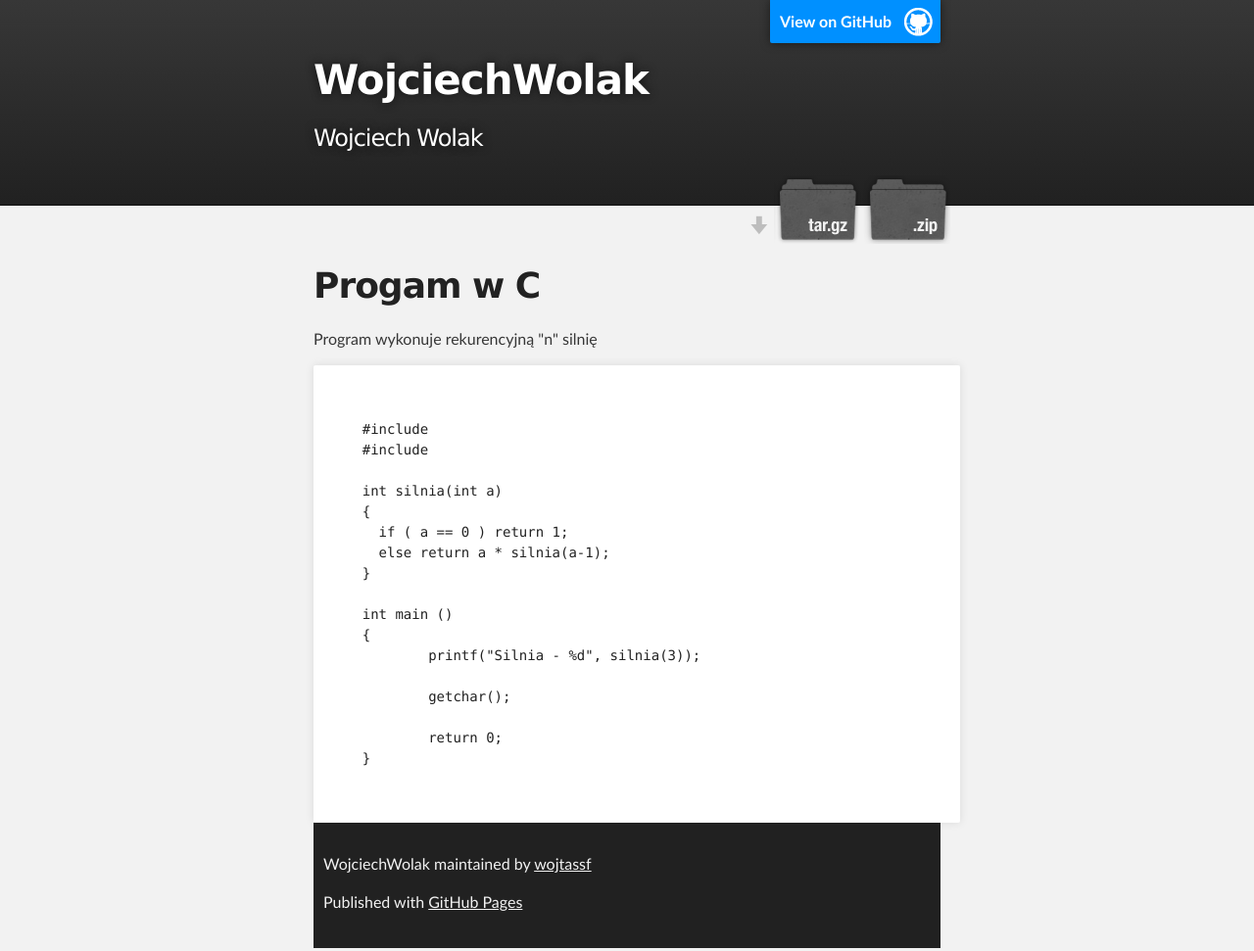
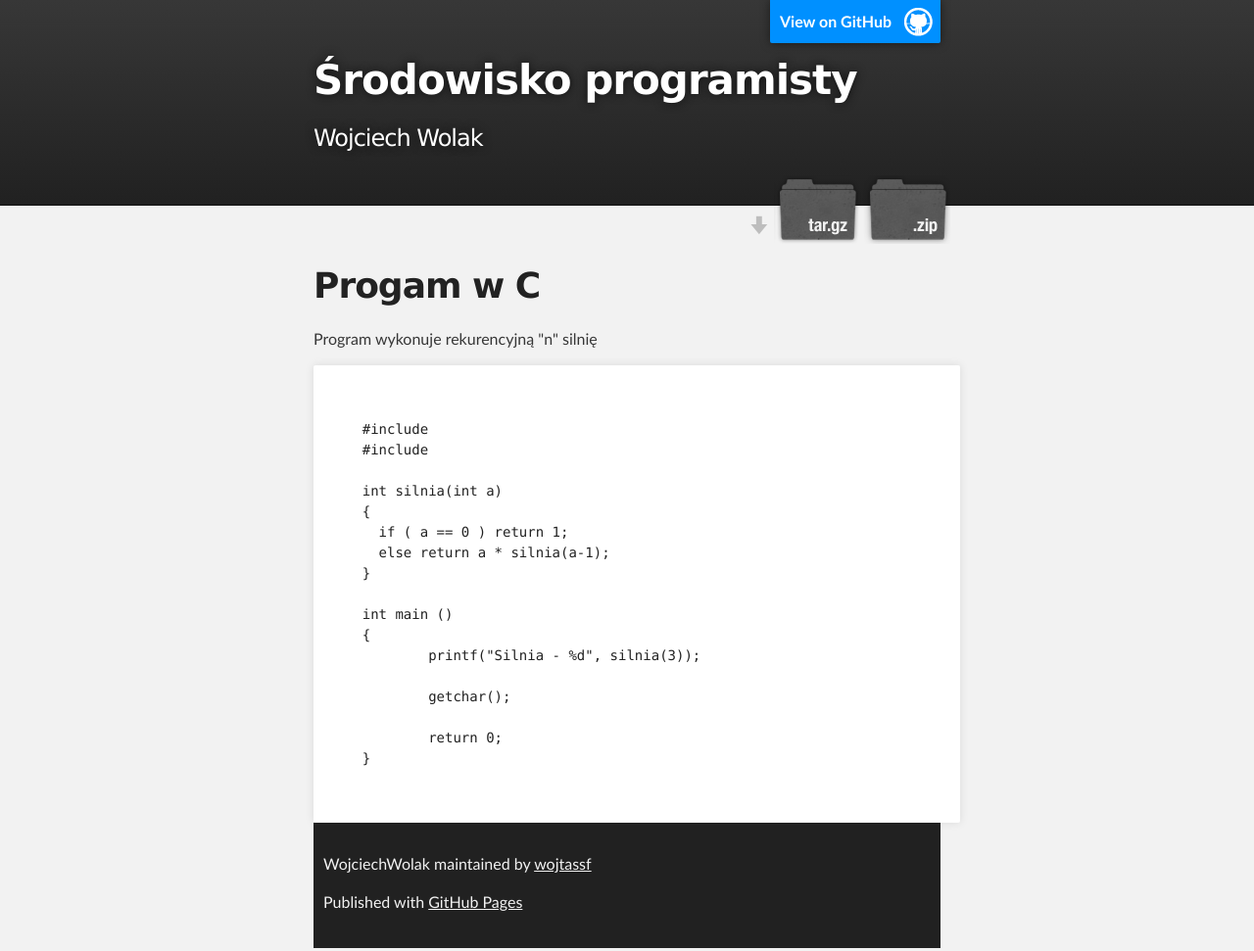
Before and after one commit to wojtassf/wojciechwolak, a plain HTML site: page index.html in a window 1280 px wide. Shown: the top 971 px of the page at 98% size. Drawn offline with Linux system fonts and the light colour scheme.

Commit message:
Update index.html

```diff
--- a/index.html
+++ b/index.html
@@ -18,7 +18,7 @@
         <header class="inner">
           <a id="forkme_banner" href="https://github.com/wojtassf/wojciechwolak">View on GitHub</a>
 
-          <h1 id="project_title">WojciechWolak</h1>
+          <h1 id="project_title">Środowisko programisty</h1>
           <h2 id="project_tagline">Wojciech Wolak</h2>
 
             <section id="downloads">
```
